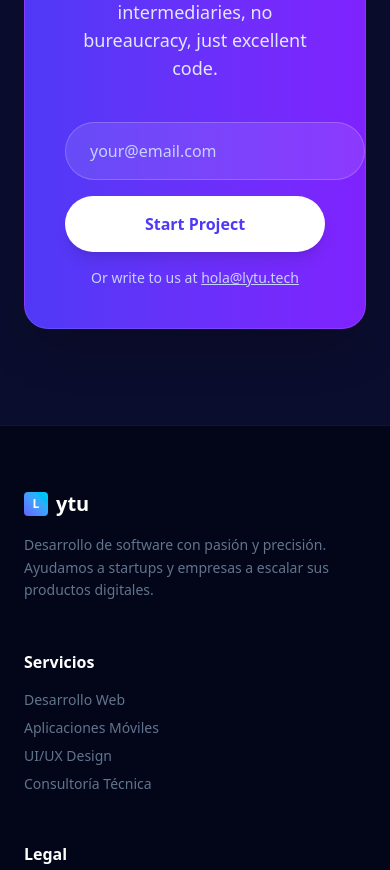
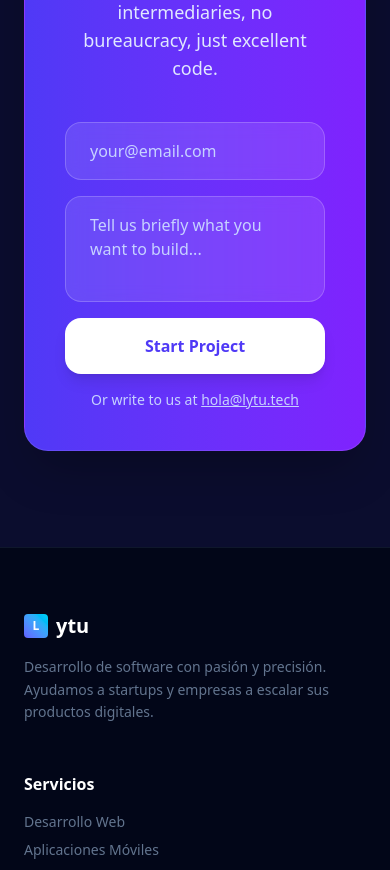
Before and after one commit to LytuDG/lytu-landing, a React (Vite) app: page / in a window 390 px wide. Shown: the part 10000-10870 px from the top of the page. Built offline with nearby package versions, Linux system fonts and the light colour scheme.

Commit message:
feat: Add i18n support with English and Spanish locales and implement the ContactSection component.

```diff
--- a/src/i18n/locales/en.json
+++ b/src/i18n/locales/en.json
@@ -147,6 +147,7 @@
     "title": "Do you have an ambitious idea?",
     "subtitle": "We are the technical team you need to make it a reality. No intermediaries, no bureaucracy, just excellent code.",
     "emailPlaceholder": "your@email.com",
+    "projectPlaceholder": "Tell us briefly what you want to build...",
     "cta": "Start Project",
     "or": "Or write to us at"
   },
--- a/src/i18n/locales/es.json
+++ b/src/i18n/locales/es.json
@@ -147,6 +147,7 @@
     "title": "¿Tienes una idea ambiciosa?",
     "subtitle": "Somos el equipo técnico que necesitas para hacerla realidad. Sin intermediarios, sin burocracia, solo código excelente.",
     "emailPlaceholder": "tu@email.com",
+    "projectPlaceholder": "Cuéntanos brevemente qué quieres construir...",
     "cta": "Iniciar Proyecto",
     "or": "O escríbenos a"
   },
--- a/src/pages/Home/components/ContactSection.tsx
+++ b/src/pages/Home/components/ContactSection.tsx
@@ -14,13 +14,18 @@ export default function ContactSection() {
           <p className="text-indigo-100 text-lg md:text-xl mb-10 max-w-2xl mx-auto">
             {t("contact.subtitle")}
           </p>
-          <div className="flex flex-col sm:flex-row justify-center gap-4">
+          <div className="flex flex-col gap-4 max-w-lg mx-auto">
             <input
               type="email"
               placeholder={t("contact.emailPlaceholder")}
-              className="px-6 py-4 rounded-full bg-white/10 border border-white/20 text-white placeholder-indigo-200 focus:outline-none focus:bg-white/20 w-full sm:w-auto min-w-[300px]"
+              className="px-6 py-4 rounded-2xl bg-white/10 border border-white/20 text-white placeholder-indigo-200 focus:outline-none focus:bg-white/20 w-full backdrop-blur-sm transition-all focus:border-white/40"
             />
-            <button className="px-8 py-4 bg-white text-indigo-600 font-bold rounded-full hover:bg-cyan-50 transition-colors shadow-lg">
+            <textarea
+              placeholder={t("contact.projectPlaceholder")}
+              rows={3}
+              className="px-6 py-4 rounded-2xl bg-white/10 border border-white/20 text-white placeholder-indigo-200 focus:outline-none focus:bg-white/20 w-full backdrop-blur-sm transition-all focus:border-white/40 resize-none"
+            />
+            <button className="px-8 py-4 bg-white text-indigo-600 font-bold rounded-2xl hover:bg-cyan-50 transition-all shadow-lg hover:shadow-xl hover:scale-[1.02] active:scale-[0.98]">
               {t("contact.cta")}
             </button>
           </div>
```
